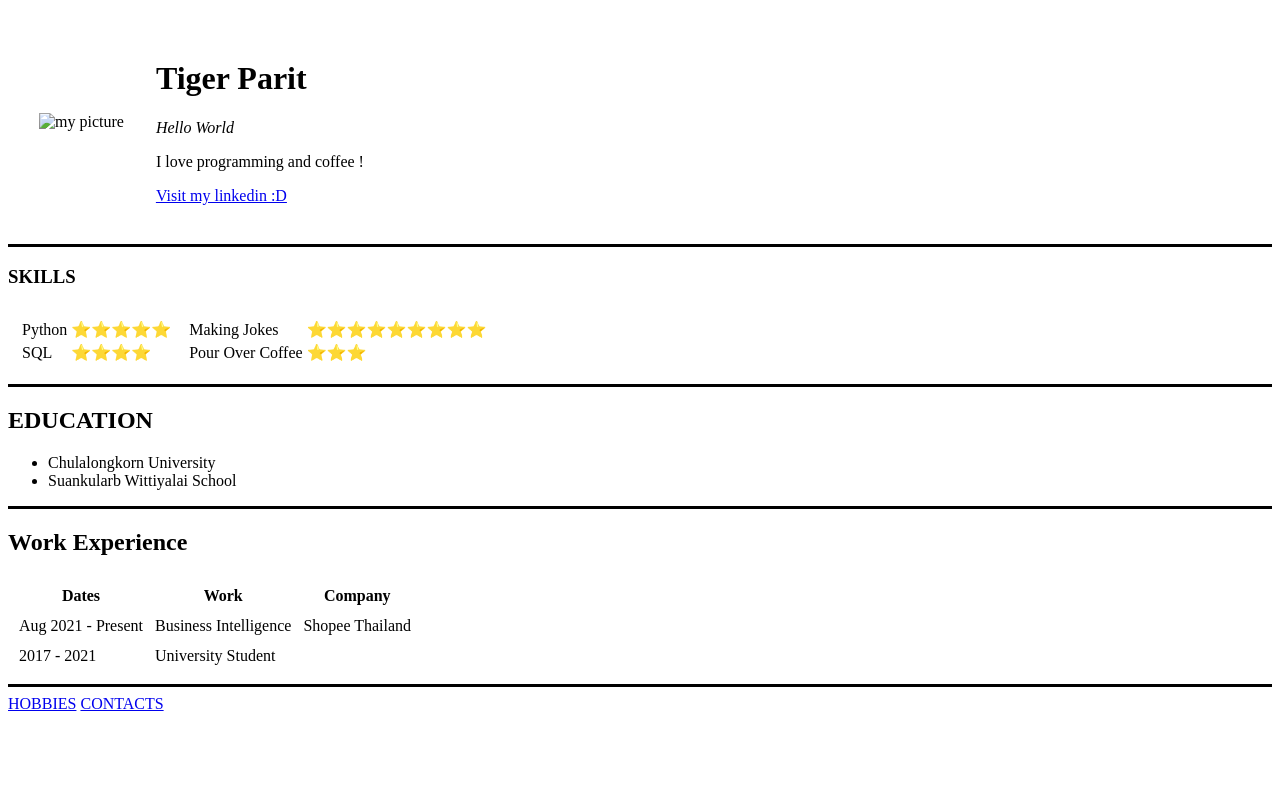
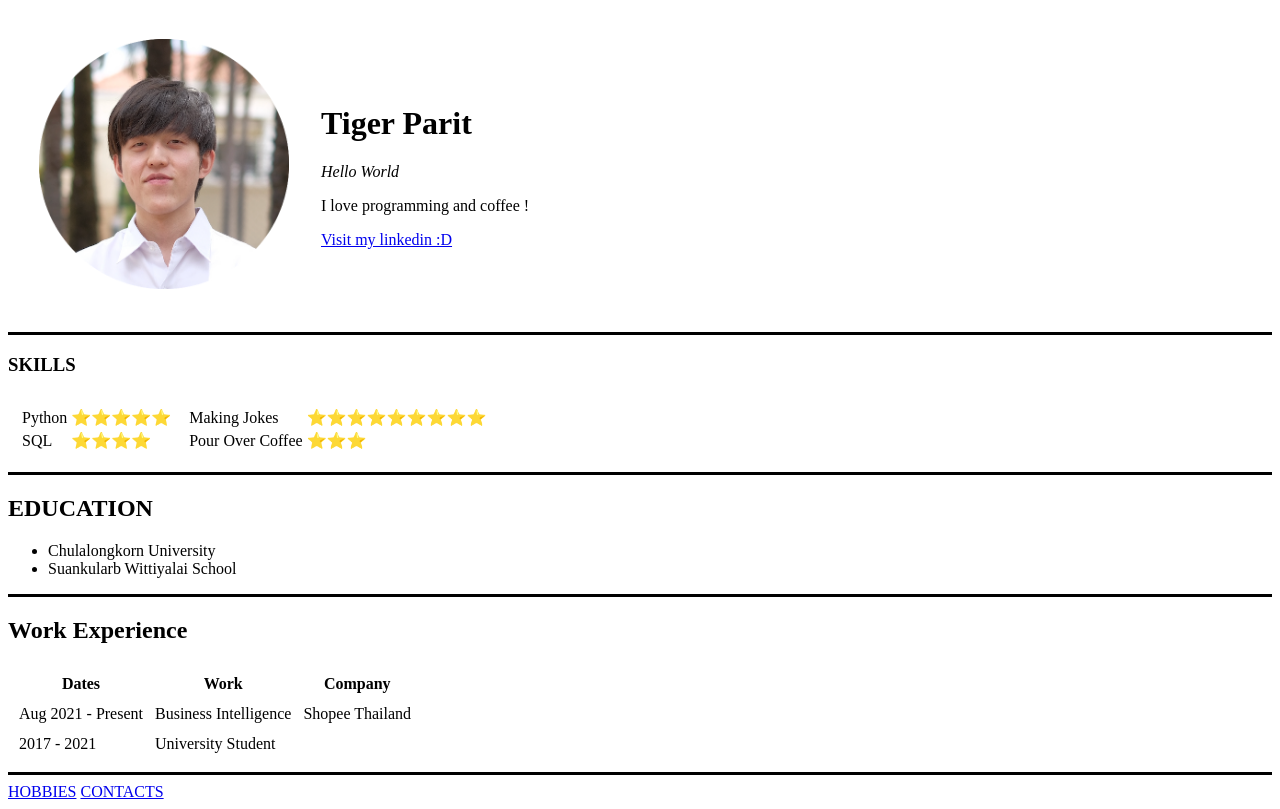
Before and after one commit to tigerparit/first_cv, a plain HTML site: page index.html in a window 1280 px wide. Drawn offline with Linux system fonts and the light colour scheme; the site is published under a folder, as on GitHub Pages, so addresses that start at the root find nothing.

Commit message:
fix picture path

```diff
--- a/index.html
+++ b/index.html
@@ -21,7 +21,7 @@
     <table cellspacing="30">
         <tr>
             <td>
-                <img src="/images/tigers.png" alt="my picture" width="250" height="250">
+                <img src="images/tigers.png" alt="my picture" width="250" height="250">
             </td>
             <td>
                 <h1>Tiger Parit</h1>
```
